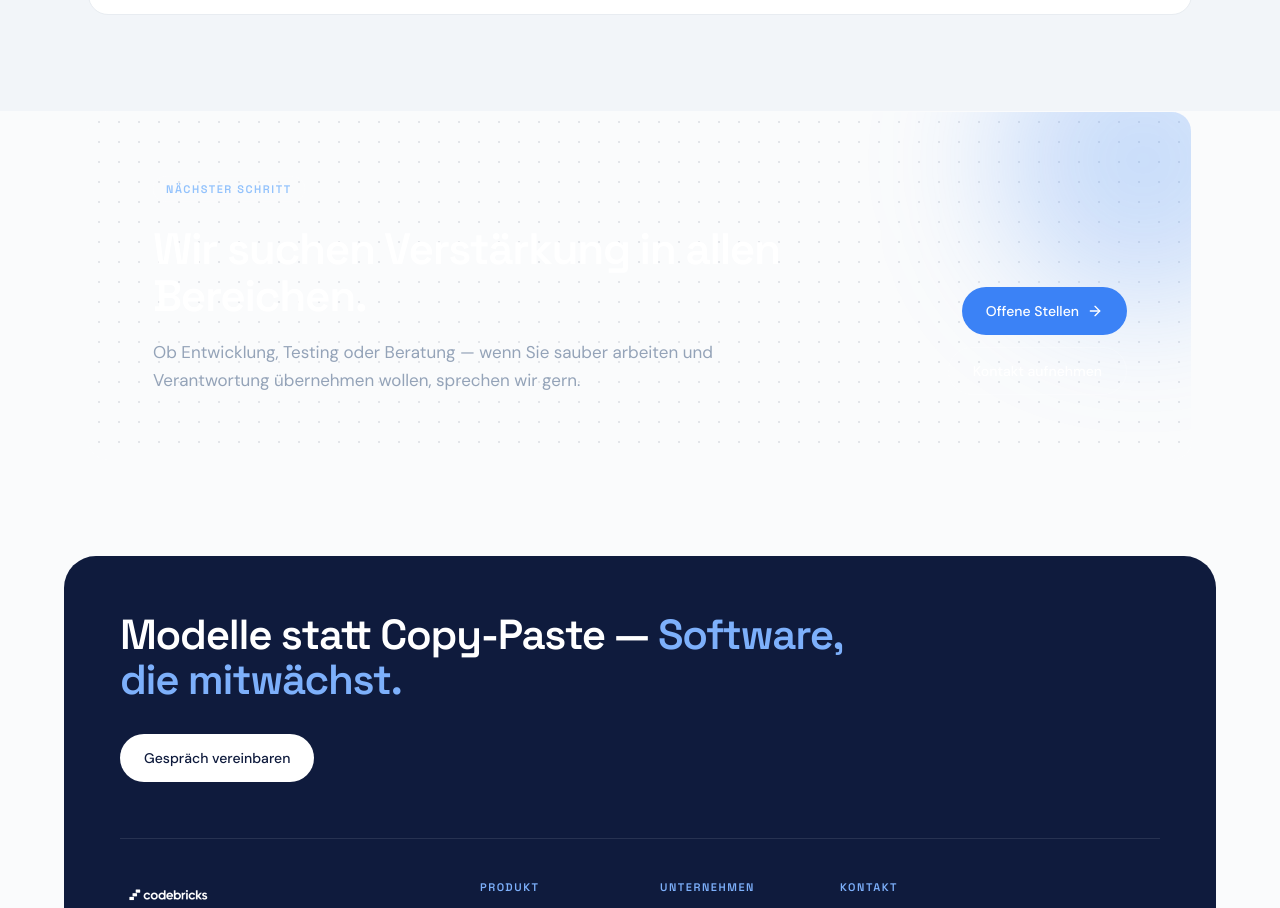
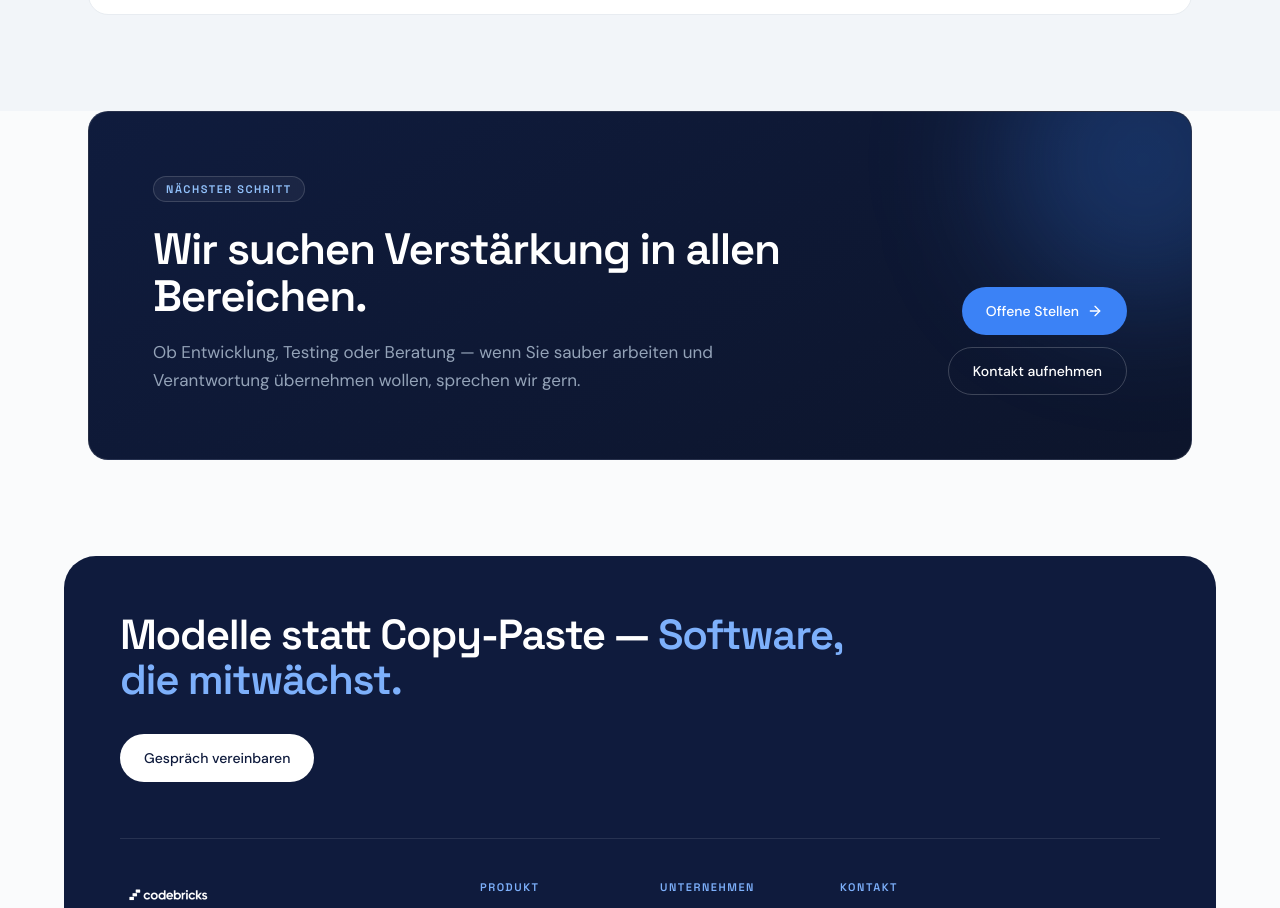
Before and after one commit to darklobster9512/codebricks, a React (Vite) app: page /team in a window 1280 px wide. Shown: the part 5092-6000 px from the top of the page. Built offline with nearby package versions, Linux system fonts and the light colour scheme.

Commit message:
Changes
Co-authored-by: darklobster9512 <301748244+darklobster9512@users.noreply.github.com>

```diff
--- a/src/components/limex/CTABand.tsx
+++ b/src/components/limex/CTABand.tsx
@@ -20,7 +20,8 @@ const CTABand = ({
 }: Props) => (
   <section className="bg-[#FAFBFC] pb-16 lg:pb-24">
     <div className="mx-auto max-w-6xl px-6">
-      <div className="tile-ink dot-grid relative overflow-hidden p-10 lg:p-16">
+      <div className="tile-ink relative overflow-hidden p-10 lg:p-16">
+        <div aria-hidden className="dot-grid pointer-events-none absolute inset-0 opacity-40" />
         <div
           aria-hidden
           className="pointer-events-none absolute -right-24 -top-24 h-72 w-72 rounded-full bg-[#3B82F6]/25 blur-3xl"
--- a/src/index.css
+++ b/src/index.css
@@ -222,7 +222,8 @@
 }
 .tile-ink {
   @apply relative rounded-[1.25rem] border border-white/10;
-  background: linear-gradient(150deg, hsl(224 60% 15%), hsl(224 55% 11%));
+  background-color: hsl(224 60% 15%);
+  background-image: linear-gradient(150deg, hsl(224 60% 15%), hsl(224 55% 11%));
 }
 .tile-hover {
   transition: transform .35s cubic-bezier(.2,.7,.2,1), box-shadow .35s, border-color .3s;
```
